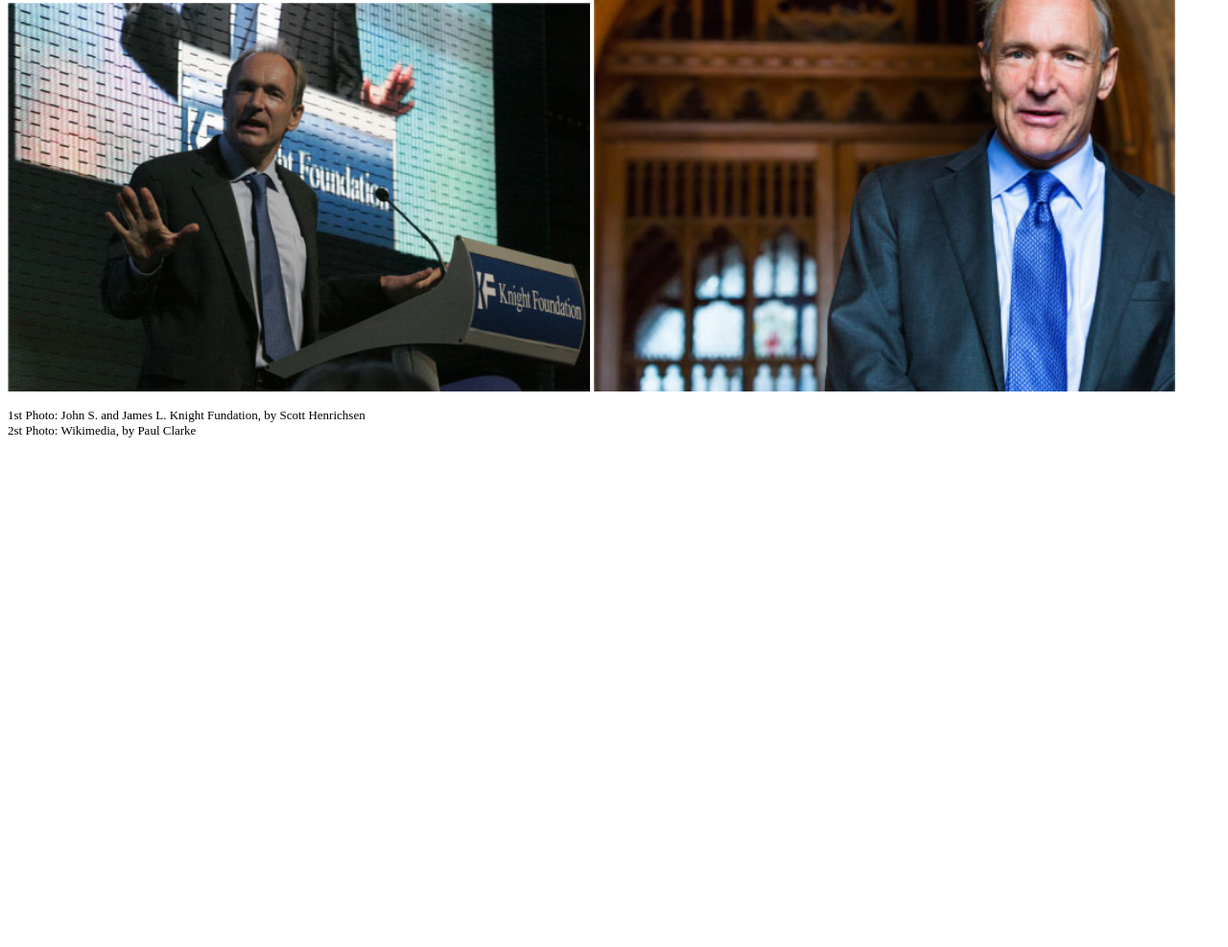
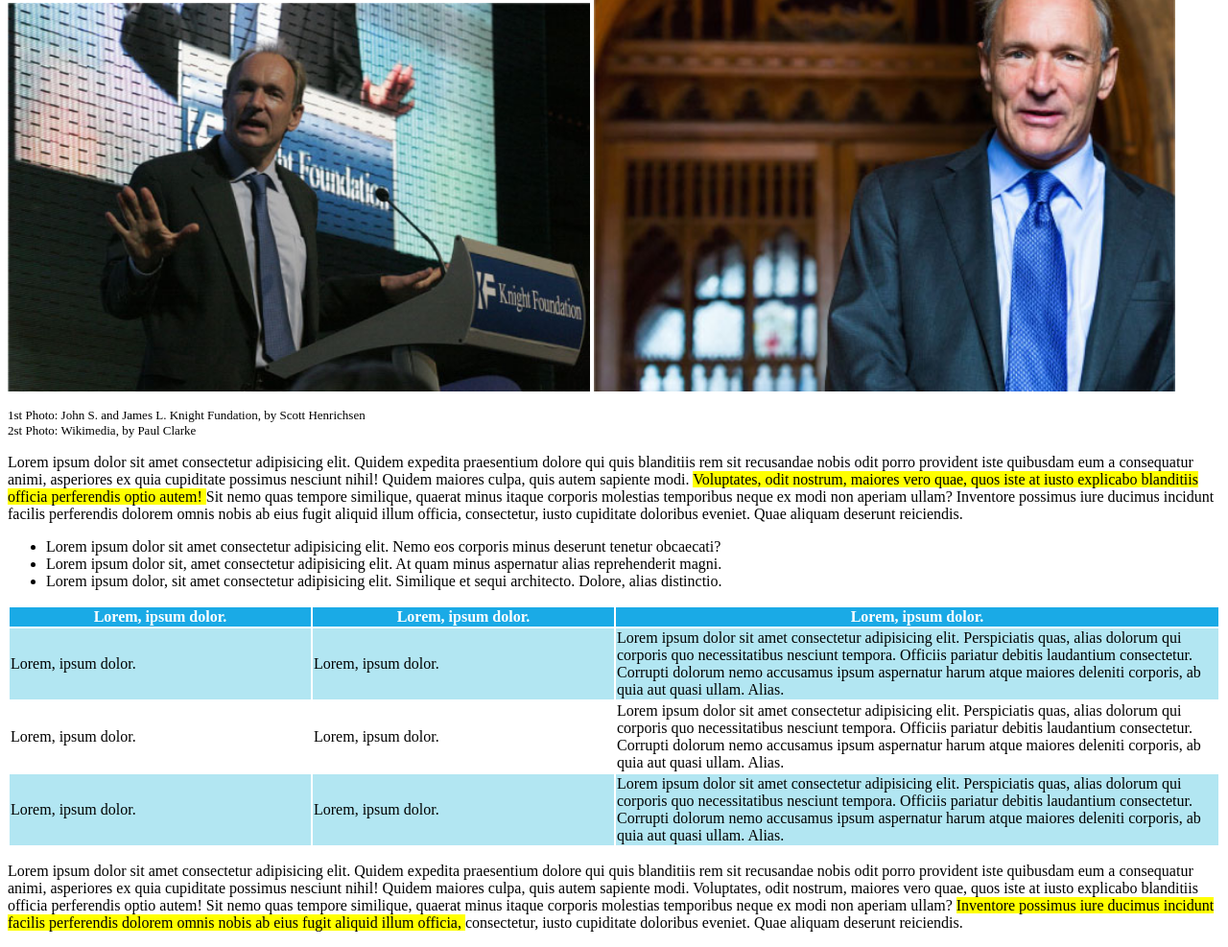
Before and after one commit to giuseppevignanello/html-css-booleaner, a plain HTML site: page index.html in a window 1280 px wide. Shown: the part 277-1264 px from the top of the page at 96% size. Before the commit the page ends 800 px from the top, so only its background shows below. Drawn offline with Linux system fonts and the light colour scheme.

Commit message:
add article body section

```diff
--- a/css/style.css
+++ b/css/style.css
@@ -33,3 +33,24 @@ a {
 #photo-credits {
     font-size: small;
 }
+
+.highlighted {
+    background-color: #ffff00;
+}
+
+thead {
+    background-color: #1aaae6;
+    color: white;
+}
+
+.small-column {
+    width: 24%;
+}
+
+.large-column {
+    width: 48%;
+}
+
+.colored-row {
+    background-color: #b2e6f2;
+}
--- a/index.html
+++ b/index.html
@@ -29,6 +29,65 @@
             </p>
         </section>
         <!-- /#article-image -->
+
+        <section id="article-body">
+        <p>
+           Lorem ipsum dolor sit amet consectetur adipisicing elit. Quidem expedita praesentium dolore qui quis blanditiis rem sit recusandae nobis odit porro provident iste quibusdam eum a consequatur animi, asperiores ex quia cupiditate possimus nesciunt nihil! Quidem maiores culpa, quis autem sapiente modi. <span class="highlighted"> Voluptates, odit nostrum, maiores vero quae, quos iste at iusto explicabo blanditiis officia perferendis optio autem! </span> Sit nemo quas tempore similique, quaerat minus itaque corporis molestias temporibus neque ex modi non aperiam ullam? Inventore possimus iure ducimus incidunt facilis perferendis dolorem omnis nobis ab eius fugit aliquid illum officia, consectetur, iusto cupiditate doloribus eveniet. Quae aliquam deserunt reiciendis.
+        </p>
+        <ul>
+            <li>
+                Lorem ipsum dolor sit amet consectetur adipisicing elit. Nemo eos corporis minus deserunt tenetur obcaecati?
+            </li>
+            <li>
+                Lorem ipsum dolor sit, amet consectetur adipisicing elit. At quam minus aspernatur alias reprehenderit magni.
+            </li>
+            <li>
+                Lorem ipsum dolor, sit amet consectetur adipisicing elit. Similique et sequi architecto. Dolore, alias distinctio.
+            </li>
+        </ul>
+        <table>
+            <thead>
+                <tr>
+                    <th class="small-column">Lorem, ipsum dolor.</th>
+                    <th class="small-column">Lorem, ipsum dolor.</th>
+                    <th class="large-column">Lorem, ipsum dolor.</th>
+                </tr>
+            </thead>
+            <tbody>
+                <tr class="colored-row">
+                    <td class="small-column">
+                        Lorem, ipsum dolor.
+                    </td>
+                    <td class="small-column">Lorem, ipsum dolor.
+                    </td>
+                    <td class="large-column">Lorem ipsum dolor sit amet consectetur adipisicing elit. Perspiciatis quas, alias dolorum qui corporis quo necessitatibus nesciunt tempora. Officiis pariatur debitis laudantium consectetur. Corrupti dolorum nemo accusamus ipsum aspernatur harum atque maiores deleniti corporis, ab quia aut quasi ullam. Alias.
+                    </td>
+                </tr>
+                <tr>
+                    <td class="small-column">
+                        Lorem, ipsum dolor.
+                    </td>
+                    <td class="small-column">Lorem, ipsum dolor.
+                    </td>
+                    <td class="large-column">Lorem ipsum dolor sit amet consectetur adipisicing elit. Perspiciatis quas, alias dolorum qui corporis quo necessitatibus nesciunt tempora. Officiis pariatur debitis laudantium consectetur. Corrupti dolorum nemo accusamus ipsum aspernatur harum atque maiores deleniti corporis, ab quia aut quasi ullam. Alias.
+                    </td>
+                </tr>
+                <tr class="colored-row">
+                    <td class="small-column">
+                        Lorem, ipsum dolor.
+                    </td>
+                    <td class="small-column">Lorem, ipsum dolor.
+                    </td>
+                    <td class="large-column">Lorem ipsum dolor sit amet consectetur adipisicing elit. Perspiciatis quas, alias dolorum qui corporis quo necessitatibus nesciunt tempora. Officiis pariatur debitis laudantium consectetur. Corrupti dolorum nemo accusamus ipsum aspernatur harum atque maiores deleniti corporis, ab quia aut quasi ullam. Alias.
+                    </td>
+                </tr>
+            </tbody>
+        </table>
+        <p>
+            Lorem ipsum dolor sit amet consectetur adipisicing elit. Quidem expedita praesentium dolore qui quis blanditiis rem sit recusandae nobis odit porro provident iste quibusdam eum a consequatur animi, asperiores ex quia cupiditate possimus nesciunt nihil! Quidem maiores culpa, quis autem sapiente modi.  Voluptates, odit nostrum, maiores vero quae, quos iste at iusto explicabo blanditiis officia perferendis optio autem!  Sit nemo quas tempore similique, quaerat minus itaque corporis molestias temporibus neque ex modi non aperiam ullam? <span class="highlighted">Inventore possimus iure ducimus incidunt facilis perferendis dolorem omnis nobis ab eius fugit aliquid illum officia, </span>consectetur, iusto cupiditate doloribus eveniet. Quae aliquam deserunt reiciendis.
+         </p>
+        </section>
+        <!-- /#article-body -->
     </main>
     <!-- /#site-main -->
     <footer id="site-footer">
```
